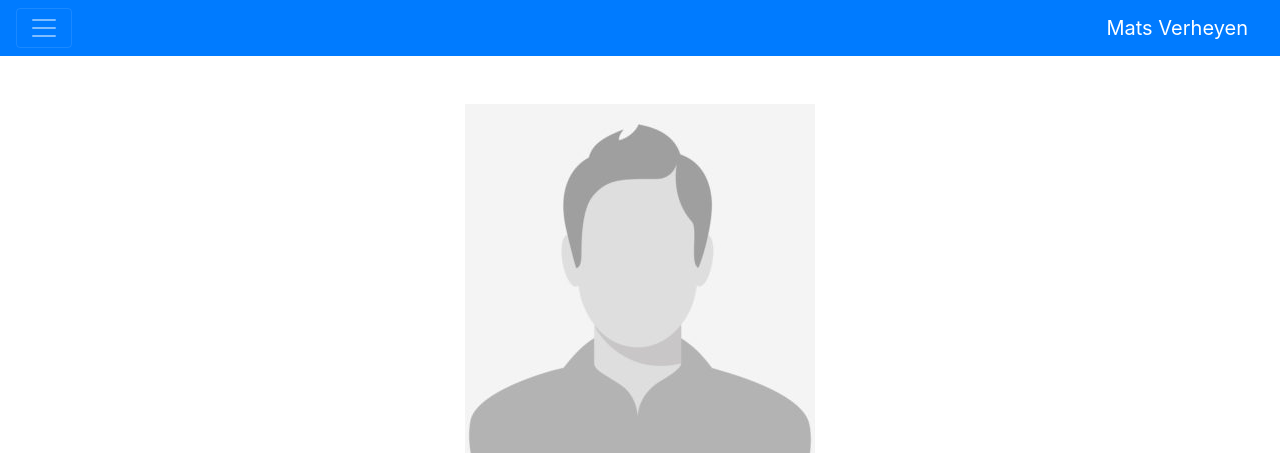
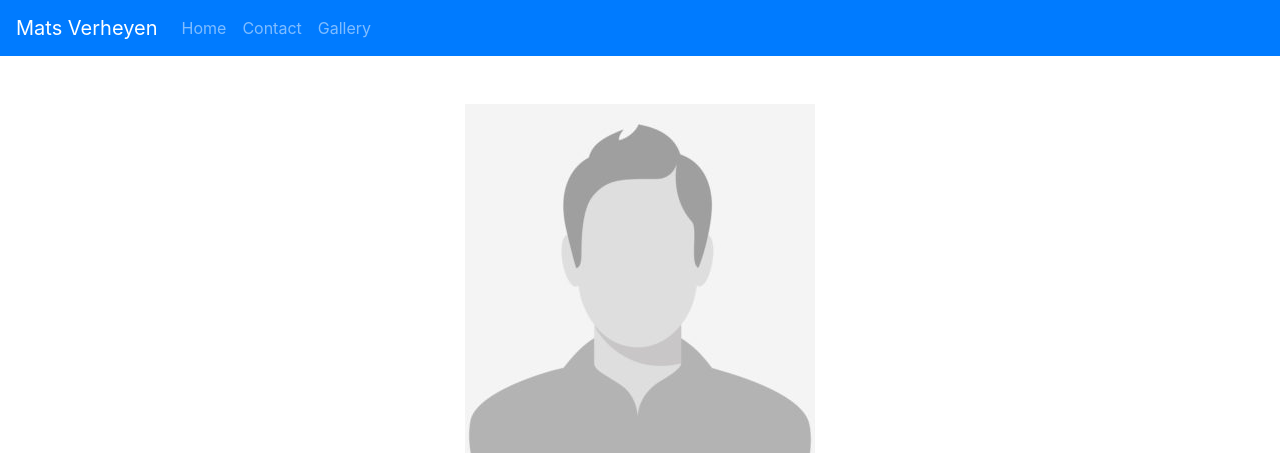
Before and after one commit to Matsverheyen/Portfolio-php, a PHP site: page /index.php in a window 1280 px wide. Shown: the top 453 px of the page. Run offline with PHP 8.4, Linux system fonts and the light colour scheme.

Commit message:
navbar-expand

```diff
--- a/components/nav.php
+++ b/components/nav.php
@@ -1,4 +1,4 @@
-<nav class="sticky-top navbar-dark bg-primary navbar">
+<nav class="sticky-top navbar-dark bg-primary navbar navbar-expand-lg navbar-expand-sm navbar-expand-mg navbar-expand-xl">
   <button class="navbar-toggler navbar-toggler-right" type="button" data-toggle="collapse" data-target="#navbarTogglerDemo02" aria-controls="navbarTogglerDemo02" aria-expanded="false" aria-label="Toggle navigation">
     <span class="navbar-toggler-icon"></span>
   </button>
```
